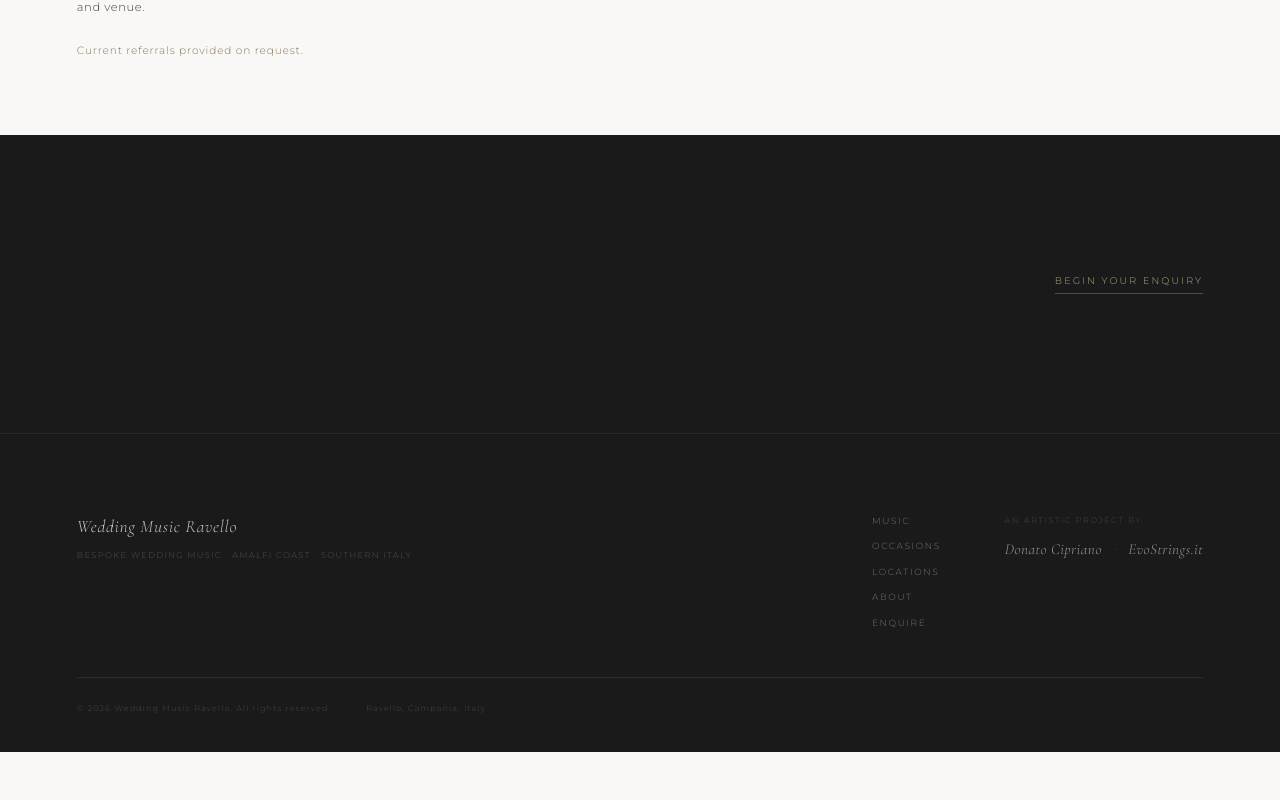
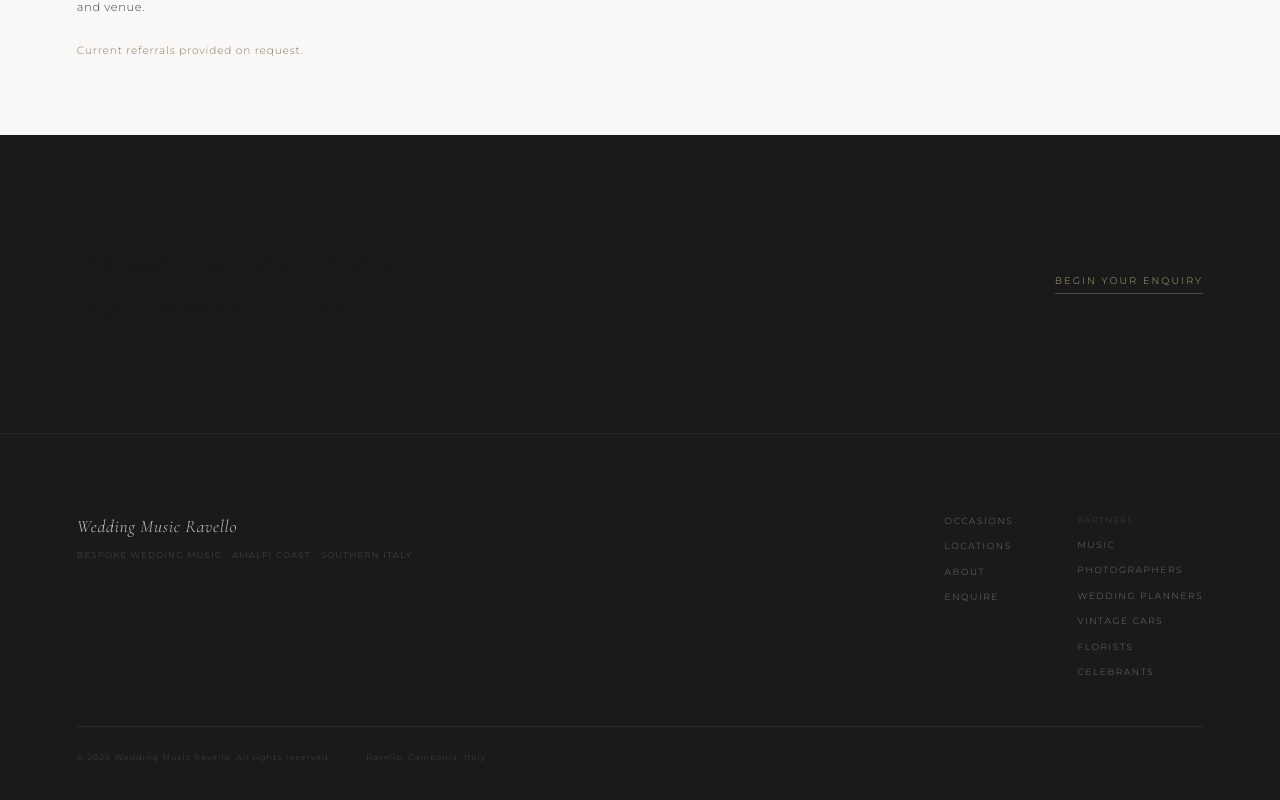
Before and after one commit to doncip82/sito-wedding, a React (Vite) app: page /vendors/celebrant in a window 1280 px wide. Shown: the part 1758-2558 px from the top of the page. Before the commit the page ends 2510 px from the top, so only its background shows below. Built offline with nearby package versions, Linux system fonts and the light colour scheme.

Commit message:
content: replace personal partner section with curated Partners category nav

```diff
--- a/src/components/layout/Footer.jsx
+++ b/src/components/layout/Footer.jsx
@@ -2,11 +2,19 @@
 
 export default function Footer() {
   const navLinks = [
-    { label: 'Music',     href: '/#services'  },
     { label: 'Occasions', href: '/#occasions' },
     { label: 'Locations', href: '/#locations' },
     { label: 'About',     href: '/#about'     },
     { label: 'Enquire',   href: '/#contact'   },
+  ]
+
+  const partnerLinks = [
+    { label: 'Music',            href: '/#services'                },
+    { label: 'Photographers',    href: '/vendors/photographers'    },
+    { label: 'Wedding Planners', href: '/vendors/wedding-planners' },
+    { label: 'Vintage Cars',     href: '/vendors/vintage-cars'     },
+    { label: 'Florists',         href: '/vendors/florists'         },
+    { label: 'Celebrants',       href: '/vendors/celebrants'       },
   ]
 
   return (
@@ -44,25 +52,15 @@ export default function Footer() {
         {/* Partners */}
         <div className="flex flex-col gap-3">
           <p className="text-[.5rem] font-light tracking-[.2em] uppercase text-white/20">
-            An artistic project by
+            Partners
           </p>
-          <div className="flex items-center gap-3">
-            <a href="https://www.donatocipriano.com/en/wedding#services"
-              target="_blank" rel="noopener noreferrer"
-              aria-label="Donato Cipriano — Official Website"
-              className="font-serif italic font-light text-[.95rem] tracking-[.03em]
-                text-white/55 no-underline hover:text-[#B8A882] transition-colors">
-              Donato Cipriano
+          {partnerLinks.map(({ label, href }) => (
+            <a key={label} href={href}
+              className="text-[.56rem] font-light tracking-[.18em] uppercase no-underline
+                text-white/40 hover:text-[#B8A882] transition-colors">
+              {label}
             </a>
-            <span className="text-[#B8A882]/30 text-[.6rem]" aria-hidden="true">·</span>
-            <a href="https://www.evostrings.it/"
-              target="_blank" rel="noopener noreferrer"
-              aria-label="EvoStrings — Official Website"
-              className="font-serif italic font-light text-[.95rem] tracking-[.03em]
-                text-white/55 no-underline hover:text-[#B8A882] transition-colors">
-              EvoStrings.it
-            </a>
-          </div>
+          ))}
         </div>
       </div>
 
```
